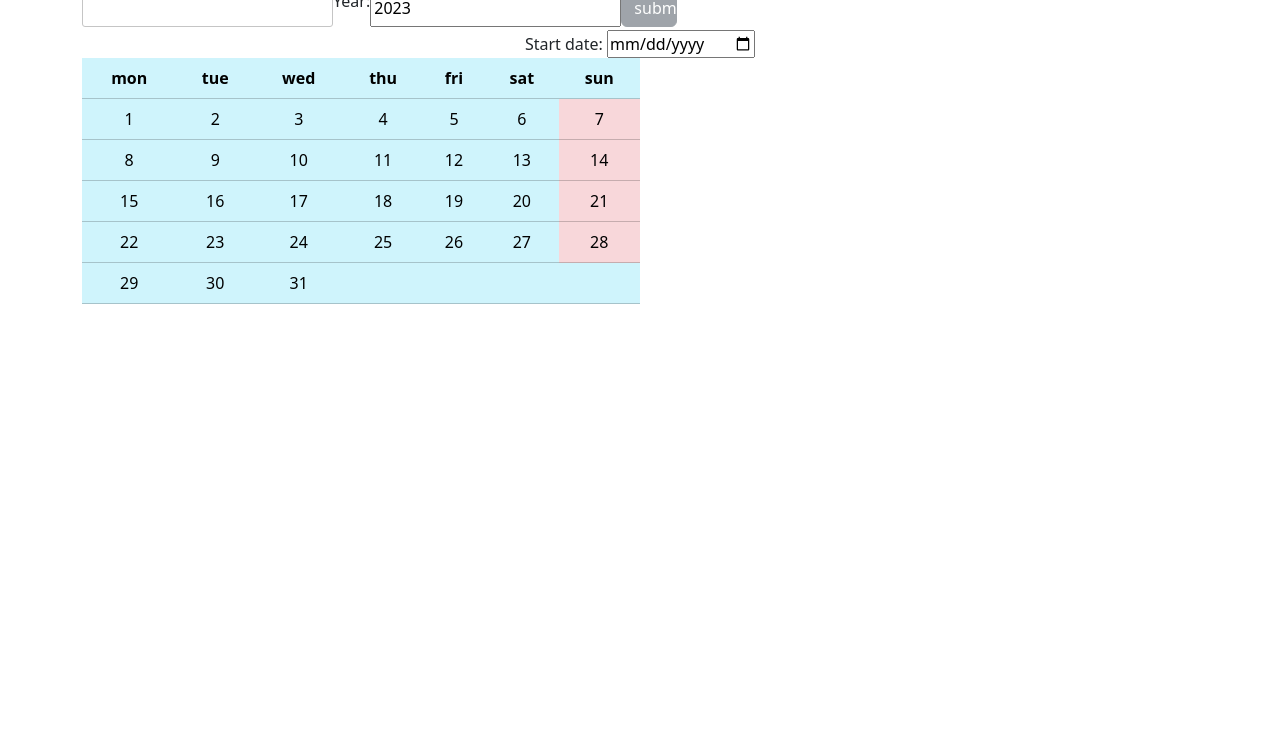
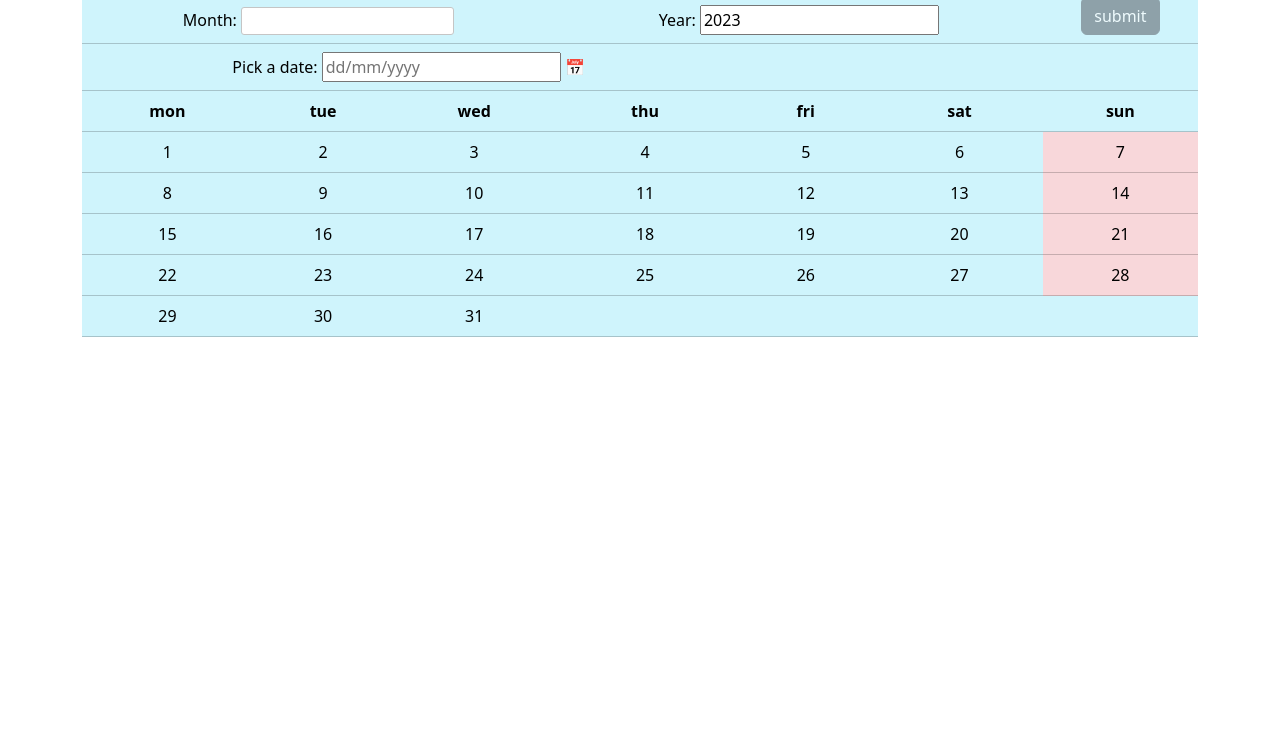
Before and after one commit to spin311/web-calendar, a website: page calendar.html in a window 1280 px wide. Shown: the part 67-800 px from the top of the page. Drawn offline with nearby package versions, Linux system fonts and the light colour scheme; no server answers.

Commit message:
custom date picker added

```diff
--- a/calendar.html
+++ b/calendar.html
@@ -13,18 +13,31 @@
     <div class="container text-center">
     <h1>web calendar</h1>
 
-    <div class="inputs">
-        <input type="text" list="month" id="months" class="ui-widget ui-widget-content ui-corner-all">
-        <label for="year">Year:</label>
+    <div class="table-responsive">
 
-        <input id="year" type="number" value="2023" placeholder="year"></input>
-        <button id="buttonCal" class="btn btn-primary btn-width">submit</button>
-    </div>
-    <label for="start">Start date:</label>
-    <input type="date" id="datePick"/>
+
         <table class="table table-info table-width tableCal" id="calendar">
             <thead>
+                <tr>
+                   <td colspan="3">
+                        <label for="months">Month:</label>
+                        <input type="text" list="month" id="months" class="ui-widget ui-widget-content ui-corner-all">
+                    </td>
 
+                    <td colspan="3">
+                        <label for="year">Year:</label>
+                        <input id="year" type="number" value="2023" placeholder="year">
+
+                    </td>
+                   <td colspan="1"> <button id="buttonCal" class="btn btn-primary btn-width">submit</button></td>
+                </tr>
+                <tr>
+
+                    <td colspan="4">
+                        <label for="datePick">Pick a date:</label>
+                        <input type="text" id="datePick" minlength="5" placeholder="dd/mm/yyyy"> <span class="ml-1" id="emojiCal">📅 </span></td>
+                    <td colspan="3"><span id="errMsg" class="text-danger"></span> </td>
+                </tr>
                 <tr>
                     <th>mon</th>
                     <th>tue</th>
@@ -85,7 +98,7 @@
             </tbody>
 
         </table>
-
+    </div>
 
     </div>
 
--- a/src/script.ts
+++ b/src/script.ts
@@ -3,6 +3,7 @@ import 'jquery-ui/ui/widgets/autocomplete';
 
 const daysInMonth: number[] = [31,28,31,30,31,30,31,31,30,31,30,31];
 const months: string[] = ["January","February","March","April","May","June","July","August","September","October","November","December"];
+const dateRegex: RegExp = new RegExp("^\\d{1,2}/\\d{1,2}/\\d+$");
 //return the day of the week the month starts on
 function getMonthStart(month: number, year: number): number{
     // January and February are counted as months 13 and 14 of the previous year
@@ -166,15 +167,25 @@ function getNuDays(month: number, year: number): number{
 $(function(){
     $(document).on("change", "#datePick", function(){
         const dateValue: string = $("#datePick").val() as string;
-        const dateArr: string[] = dateValue.split("-");
-        const year: number = parseInt(dateArr[0]);
-        const month: number = parseInt(dateArr[1]) - 1;
-        const nuDays: number = getNuDays(month, year);
-        const monthStart: number = getMonthStart(month, year);
-        changeCalendar(monthStart, nuDays, month + 1);
+        if(!dateRegex.test(dateValue)){
+            console.log(dateValue);
+            $("#errMsg").text("Invalid date format");
+
+        }
+        else {
+            $("#errMsg").text("");
+            const dateArr: string[] = dateValue.split("/");
+            const year: number = parseInt(dateArr[2]);
+            const month: number = parseInt(dateArr[1]) - 1;
+            const nuDays: number = getNuDays(month, year);
+            const monthStart: number = getMonthStart(month, year);
+            changeCalendar(monthStart, nuDays, month + 1);
+        }
+
 
     });
 });
+
 
 $(function(){
     $(document).on("autocompleteselect", function(){
--- a/style.css
+++ b/style.css
@@ -1,21 +1,13 @@
-.table-width{
-    width: 50%;
-    height: 60%;
+/* td {
+    max-width: 60px;
+} */
 
 
-}
-
 .btn-width {
-    width: 5%;
     text-align: center;
 }
 
-input[type="text"], input[type="number"] {
-    width: 22.5%;
-    box-sizing: border-box;
-
-}
-.inputs{
+/* .inputs{
     display: flex;
     margin-bottom: 0.2rem;
-}
+} */
```
Also changed, not shown: dist/bundle.js.
